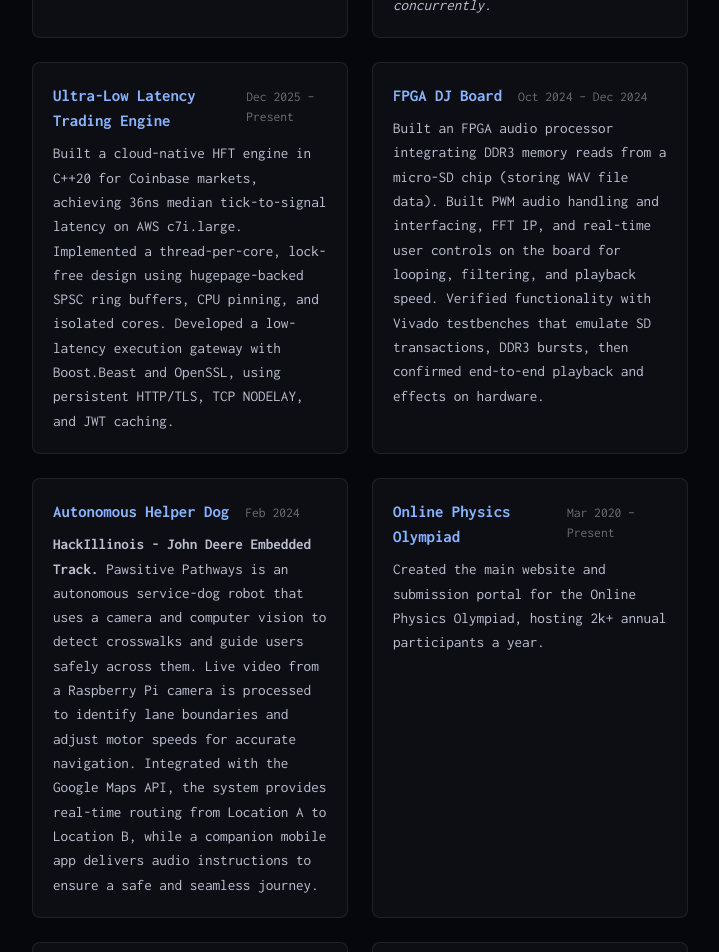
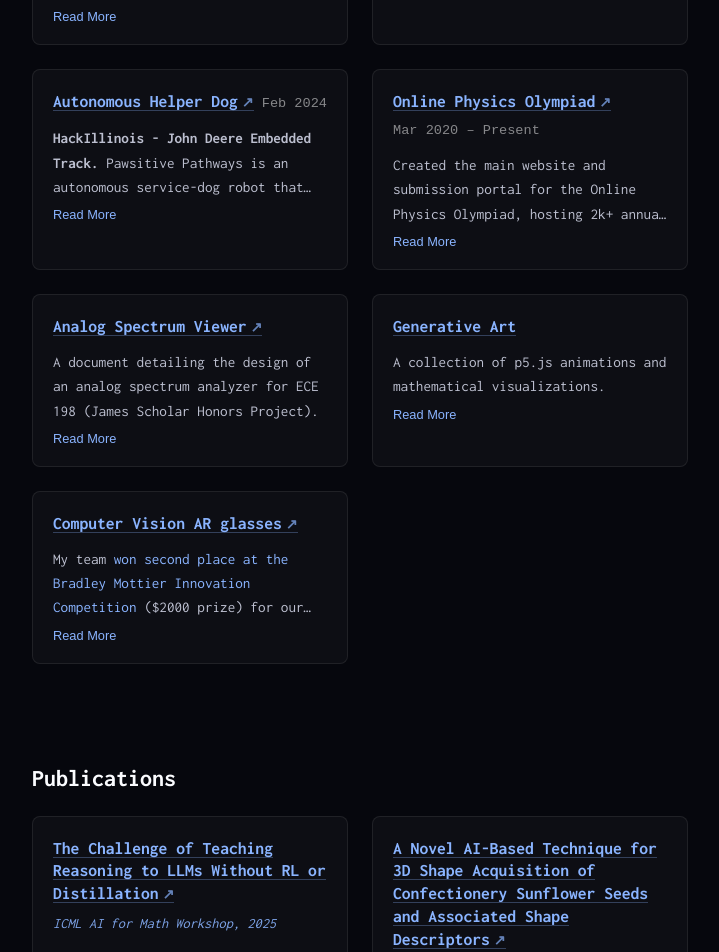
Before and after one commit to aedutta/aedutta.github.io, a React (Vite) app: page /work in a window 1280 px wide. Shown: the part 600-1552 px from the top of the page, without its empty margins (416-1135 px from the left). Built offline with nearby package versions, Linux system fonts and the light colour scheme.

Commit message:
updated projects to have cards

```diff
--- a/src/pages/ProjectsPage.css
+++ b/src/pages/ProjectsPage.css
@@ -89,31 +89,112 @@
   border: 1px solid rgba(255, 255, 255, 0.08);
   border-radius: 8px;
   padding: 1.25rem;
-  transition: background 0.2s ease;
+  transition: background 0.2s ease, transform 0.2s ease;
+  display: flex;
+  flex-direction: column;
 }
 
 .projects__card:hover {
   background: rgba(255, 255, 255, 0.05);
+  transform: translateY(-2px);
+}
+
+.projects__card-header {
+  display: flex;
+  justify-content: space-between;
+  align-items: baseline;
+  flex-wrap: wrap;
+  gap: 0.5rem;
+  margin-bottom: 0.5rem;
 }
 
 .projects__card-title {
-  display: flex;
-  align-items: baseline;
-  gap: 0.5rem;
-  margin: 0 0 0.5rem;
-  font-size: 1.05rem;
+  display: inline-block;
+  margin: 0;
+  font-size: 1.1rem;
   font-weight: 600;
+  line-height: 1.3;
 }
 
 .projects__card-title a {
+  text-decoration: none;
   color: #8ab4ff;
+  border-bottom: 1px solid rgba(138, 180, 255, 0.3);
+  transition: all 0.2s ease;
+}
+
+.projects__card-title a:hover {
+  color: #a3c2ff;
+  border-bottom-color: #8ab4ff;
+}
+
+.projects__card-title a[target="_blank"]::after {
+  content: " ↗";
+  font-size: 0.8em;
+  opacity: 0.7;
+  display: inline-block;
+  margin-left: 4px;
+  transition: transform 0.2s ease;
+}
+
+.projects__card-title a[target="_blank"]:hover::after {
+  transform: translate(2px, -2px);
+  opacity: 1;
+}
+
+.projects__period {
+  font-size: 0.85rem;
+  color: rgba(255, 255, 255, 0.5);
+  font-family: monospace;
+  white-space: nowrap;
+}
+
+.projects__venue {
+  font-style: italic;
+  font-size: 0.9rem;
+  color: rgba(138, 180, 255, 0.9);
+  margin-bottom: 0.8rem;
+}
+
+.projects__card-content {
+  display: flex;
+  flex-direction: column;
+  flex: 1;
 }
 
 .projects__card-desc {
-  color: rgba(233, 236, 255, 0.8);
   font-size: 0.95rem;
   line-height: 1.6;
-  margin: 0;
+  color: rgba(233, 236, 255, 0.8);
+  margin-top: 0.25rem;
+
+  /* Clamping logic */
+  display: -webkit-box;
+  -webkit-line-clamp: 3;
+  -webkit-box-orient: vertical;
+  overflow: hidden;
+  position: relative;
+}
+
+.projects__card--expanded .projects__card-desc {
+  -webkit-line-clamp: unset;
+  overflow: visible;
+}
+
+.projects__toggle-btn {
+  background: none;
+  border: none;
+  color: #8ab4ff;
+  font-size: 0.8rem;
+  cursor: pointer;
+  padding: 0;
+  margin-top: 0.5rem;
+  align-self: flex-start;
+  font-weight: 500;
+}
+
+.projects__toggle-btn:hover {
+  text-decoration: underline;
 }
 
 .projects__list {
--- a/src/pages/ProjectsPage.jsx
+++ b/src/pages/ProjectsPage.jsx
@@ -262,21 +262,51 @@ const notes = [
 ];
 
 
-const ProjectCard = ({ title, href, internal, description, period }) => (
-  <article className="projects__card">
+const ProjectCard = ({ title, href, internal, description, period, venue }) => {
+  const [isExpanded, setIsExpanded] = useState(false);
+  // Heuristic: If description is short (string under 100 chars), don't show toggle.
+  // If it's JSX (object), assume it might be long or complex, so allow toggle if needed.
+  // For simplicity, we can just default to showing all for short ones, but technical projects are clearly long.
+  // Let's use a class to clamp it by default.
+
+  return (
+    <article className={`projects__card ${isExpanded ? 'projects__card--expanded' : ''}`}>
+      <div className="projects__card-header">
         <h3 className="projects__card-title">
           {internal ? (
             <Link to={href}>{title}</Link>
           ) : (
+            href ? (
               <a href={href} target="_blank" rel="noreferrer">
                 {title}
               </a>
+            ) : (
+              <span>{title}</span>
+            )
           )}
-      {period && <span style={{ fontSize: '0.85rem', fontWeight: 'normal', color: 'rgba(255,255,255,0.4)', marginLeft: '0.5rem' }}>{period}</span>}
         </h3>
-    <div className="projects__card-desc">{description}</div>
+        {period && <span className="projects__period">{period}</span>}
+      </div>
+
+      {venue && <div className="projects__venue">{venue}</div>}
+
+      {description && (
+        <div className="projects__card-content">
+          <div className="projects__card-desc">
+            {description}
+          </div>
+          <button
+            className="projects__toggle-btn"
+            onClick={() => setIsExpanded(!isExpanded)}
+            aria-label={isExpanded ? "Show less" : "Show more"}
+          >
+            {isExpanded ? "Show Less" : "Read More"}
+          </button>
+        </div>
+      )}
     </article>
   );
+};
 
 const ListItem = ({ label, href, description }) => (
   <li>
@@ -351,13 +381,7 @@ const ProjectsPage = () => {
         <Section id="technical" title="Technical Projects">
           <div className="projects__grid">
             {technicalProjects.map((item, i) => (
-              <article key={i} className="projects__card">
-                <h3 className="projects__card-title">
-                   {item.href ? <a href={item.href} target="_blank" rel="noreferrer">{item.title}</a> : item.title}
-                   {item.period && <span style={{ fontSize: '0.85rem', fontWeight: 'normal', color: 'rgba(255,255,255,0.4)', marginLeft: '0.5rem' }}>{item.period}</span>}
-                </h3>
-                <div className="projects__card-desc">{item.description}</div>
-              </article>
+              <ProjectCard key={i} {...item} />
             ))}
           </div>
         </Section>
@@ -365,12 +389,7 @@ const ProjectsPage = () => {
         <Section id="publications" title="Publications">
           <div className="projects__grid">
             {publications.map((item, i) => (
-              <article key={i} className="projects__card">
-                 <h3 className="projects__card-title" style={{ fontSize: '1rem' }}>
-                   {item.href ? <a href={item.href} target="_blank" rel="noreferrer">{item.title}</a> : item.title}
-                 </h3>
-                 <div className="projects__card-desc" style={{ fontStyle: 'italic', color: 'rgba(233, 236, 255, 0.6)' }}>{item.venue}</div>
-              </article>
+              <ProjectCard key={i} {...item} />
             ))}
           </div>
         </Section>
```
Lines whose indentation alone changed are shown as unchanged.
